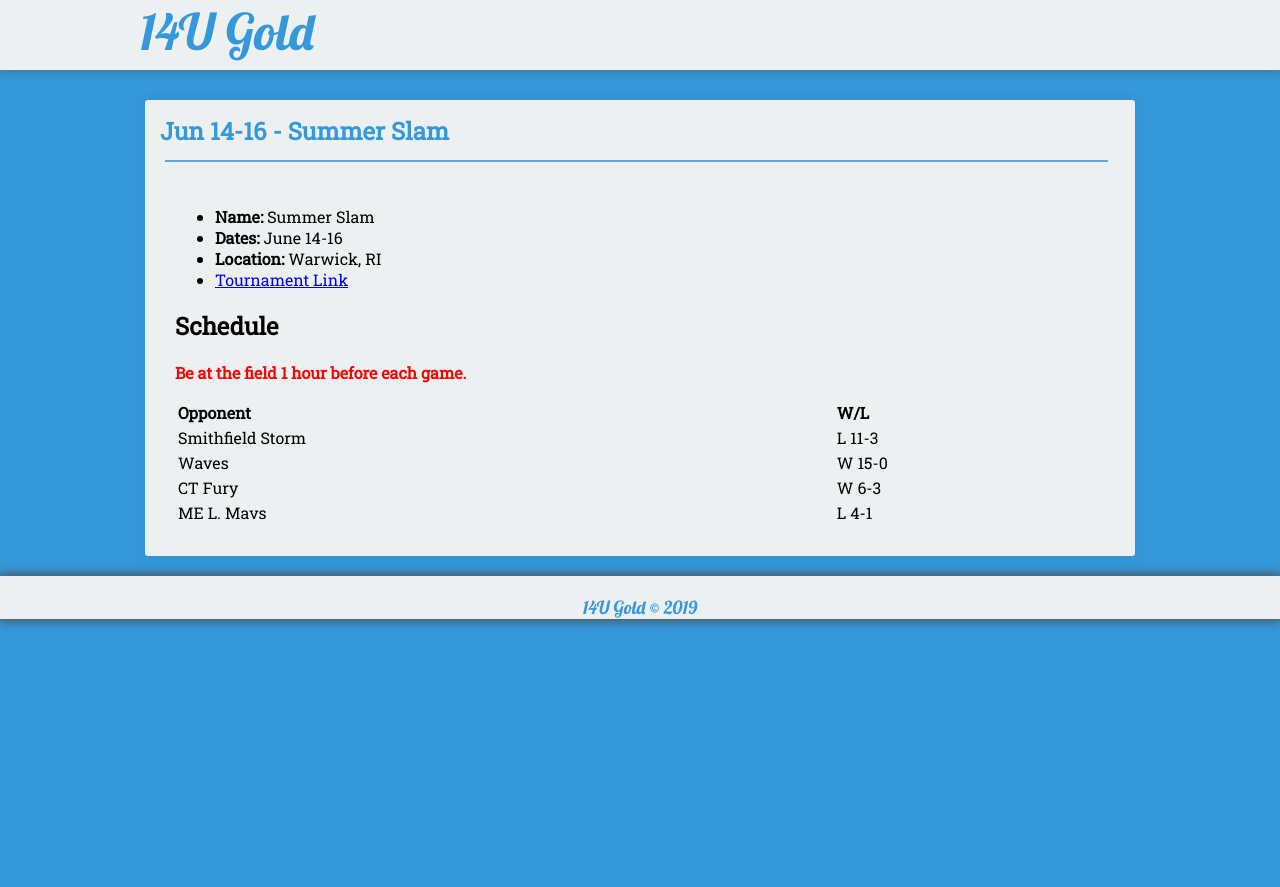
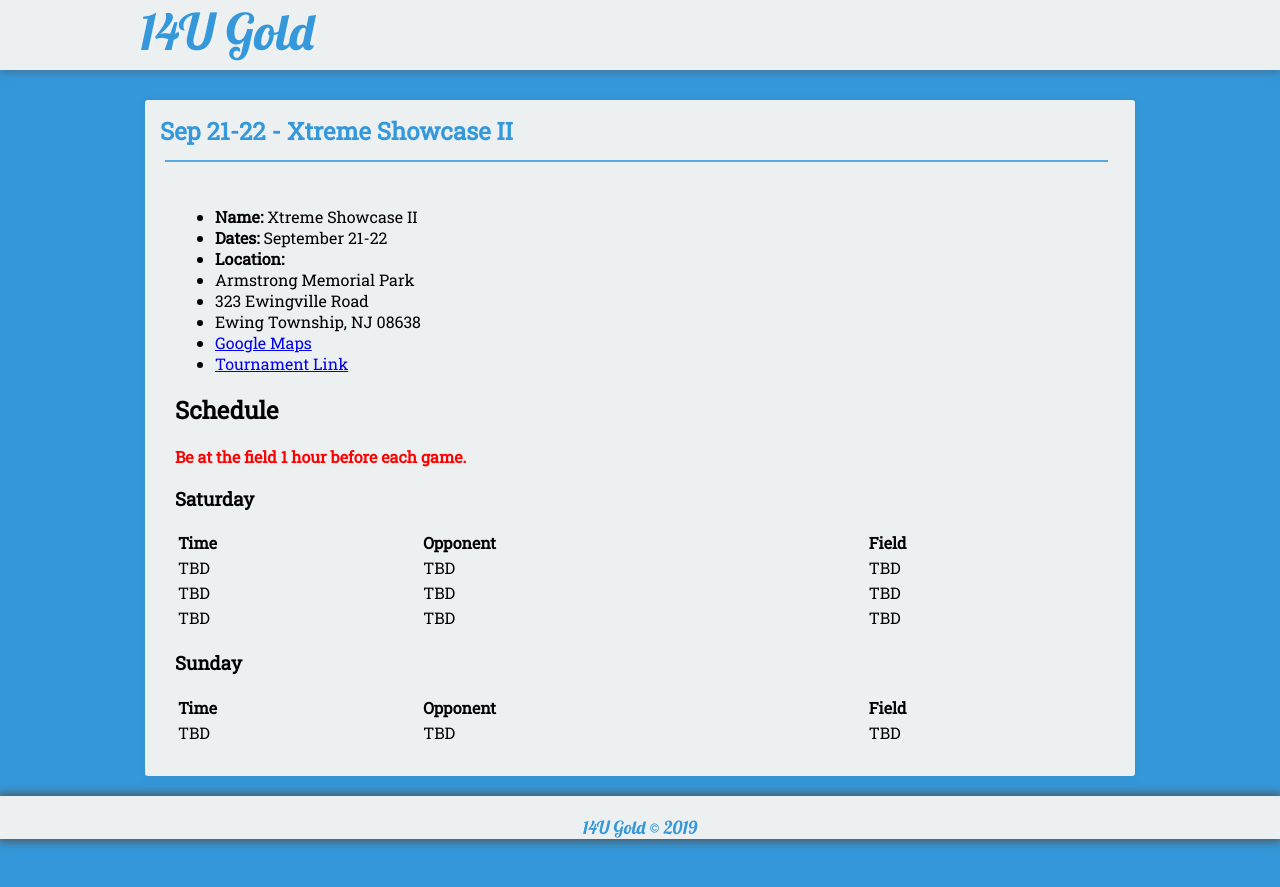
Before and after one commit to seanmerrow/ecf, a Jekyll site: the page built from _posts/2019-08-15-Jun-14.md, in a window 1280 px wide. Shown: the top 887 px of the page. Built offline with Jekyll 4.4.1, drawn with Linux system fonts in a browser that asks for light colours; nearby versions of some CDN libraries.

Commit message:
Update 2019-08-15-Jun-14.md

```diff
--- a/_posts/2019-08-15-Jun-14.md
+++ b/_posts/2019-08-15-Jun-14.md
@@ -1,24 +1,35 @@
 ---
 layout: post
-title: Jun 14-16 - Summer Slam
-description: Summer Slam
-excerpt: "Summer Slam"
+title: Sep 21-22 - Xtreme Showcase II
+description: Xtreme Showcase II
+excerpt: "Xtreme Showcase II"
 tag:
 - tournament
 category:
 - tournament
 ---
-* **Name:** Summer Slam
-* **Dates:** June 14-16
-* **Location:** Warwick, RI
-* [Tournament Link](http://www.asanewengland.com/TournamentDetails.aspx?TournamentKey=5016)
+* **Name:** Xtreme Showcase II
+* **Dates:** September 21-22
+* **Location:**
+* Armstrong Memorial Park
+* 323 Ewingville Road
+* Ewing Township, NJ 08638
+* [Google Maps](https://goo.gl/maps/AkPZRV2ebRaFrCvVA)
+* [Tournament Link](https://www.xtremedimensionsinc.com/xtreme-fall-events.cfm)
 
 ## Schedule
 **<span style="color:red">Be at the field 1 hour before each game.</span>**
 
-| Opponent | W/L |
-|:---      |:---   |
-| Smithfield Storm      | L 11-3   |
-| Waves | W 15-0 |
-| CT Fury | W 6-3 |
-| ME L. Mavs | L 4-1 |
+### Saturday
+
+| Time | Opponent | Field |
+|:---      |:---   |:---  |
+| TBD      | TBD   |TBD   |
+| TBD      | TBD   |TBD   |
+| TBD      | TBD   |TBD   |
+
+### Sunday
+
+| Time | Opponent | Field |
+|:---      |:---   |:---  |
+| TBD      | TBD   |TBD   |
```
